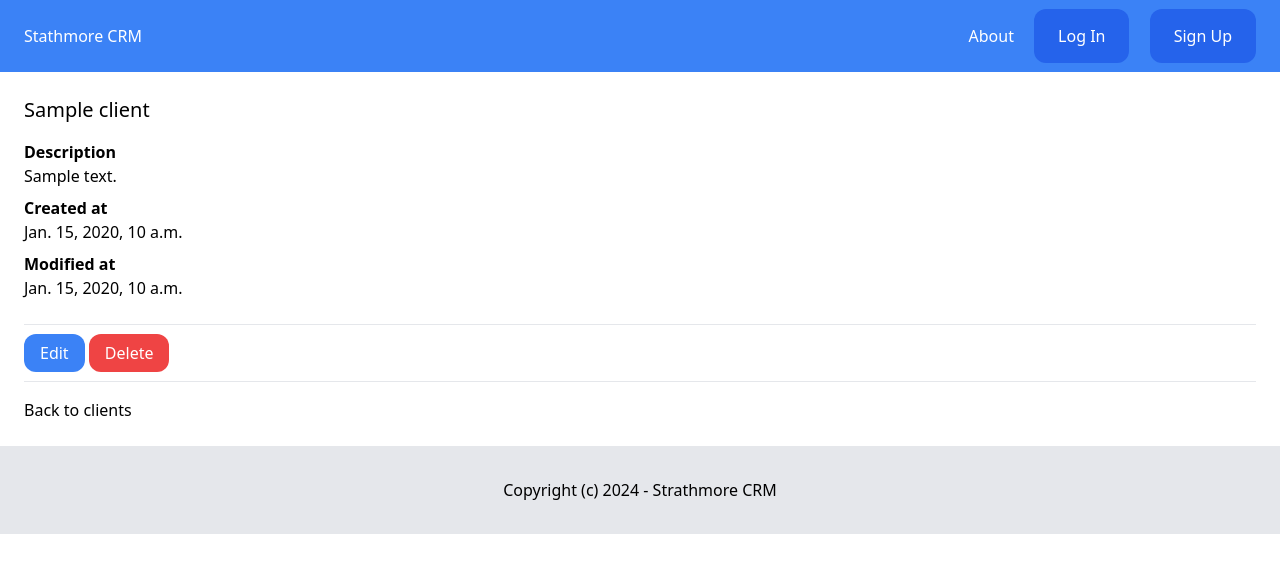
After one commit to Mabdallah11/django-crm, a Django app: template client/templates/client/clients_detail.html in a window 1280 px wide. The commit adds this page. Shown: the top 573 px of the page. Run offline with Django 5.2, Linux system fonts and the light colour scheme; the template is opened without the code that fills it: most values are stand-ins (such as "Sample title", 1, 10 or a date in 2020); some libraries are stand-ins or nearby versions.

Commit message:
Added client.

```diff
--- /dev/null
+++ b/client/templates/client/clients_detail.html
@@ -0,0 +1,30 @@
+{% extends 'core/base.html' %}
+
+{% block title %}{{ client.name }}{% endblock %}
+
+{% block content %}
+    <div class="py-6 px-6">
+        <h1 class="mb-4 text-xl">{{ client.name }}</h1>
+
+     {% if client.description %}
+     <p class="font-semibold">Description</p>
+     <p class="mb-2">{{ client.description}}</p>
+     {% endif %}
+
+
+     <p class="font-semibold">Created at</p>
+     <p class="mb-2">{{ client.created_at }}</p>
+
+     <p class="font-semibold">Modified at</p>
+     <p class="mb-6">{{ client.modified_at }}</p>
+
+     <hr class="my-4">
+
+     <a href="#" class="py-2 px-4 rounded-xl bg-blue-500 text-white ">Edit</a>
+     <a href="#" class="py-2 px-4 rounded-xl bg-red-500 text-white">Delete</a>
+
+     <hr class="my-4">
+
+     <a href="{% url 'clients_list' %}">Back to clients</a>
+    </div>
+{% endblock %}
--- a/client/templates/client/clients_list.html
+++ b/client/templates/client/clients_list.html
@@ -7,7 +7,7 @@
         <h1 class="mb-4 text-xl">Clients</h1>
 
 
-    <a href="#" class=" inline-block py-4 px-6 bg-blue-600 rounded-xl text-white">Add CLient</a>
+    <a href="{% url 'clients_add' %}" class=" inline-block py-4 px-6 bg-blue-600 rounded-xl text-white">Add CLient</a>
 {% if  clients %}
 
     <div class="mt-6 py-4 flex justify-between">
@@ -17,7 +17,7 @@
     {% for client in clients%}
     <div class="flex justify-between">
         <p class="py-2 px-2 w-full {% cycle 'bg-gray-100' '' %}">
-            <a href="#">{{ client.name }}</a>
+            <a href="{% url 'clients_detail' client.id %}">{{ client.name }}</a>
         </p>
     </div>
     {% endfor %}
--- a/client/urls.py
+++ b/client/urls.py
@@ -4,4 +4,6 @@ from . import views
 
 urlpatterns =[
     path('', views.client_list, name='clients_list'),
+    path('<int:pk>/', views.clients_detail, name='clients_detail'),
+    path('add/', views.clients_add, name='clients_add'),
 ]
```
Also changed, not shown: client/forms.py (added, +8 -0 lines), client/templates/client/clients_add.html (added, +17 -0 lines), client/views.py (+31 -1 lines).
